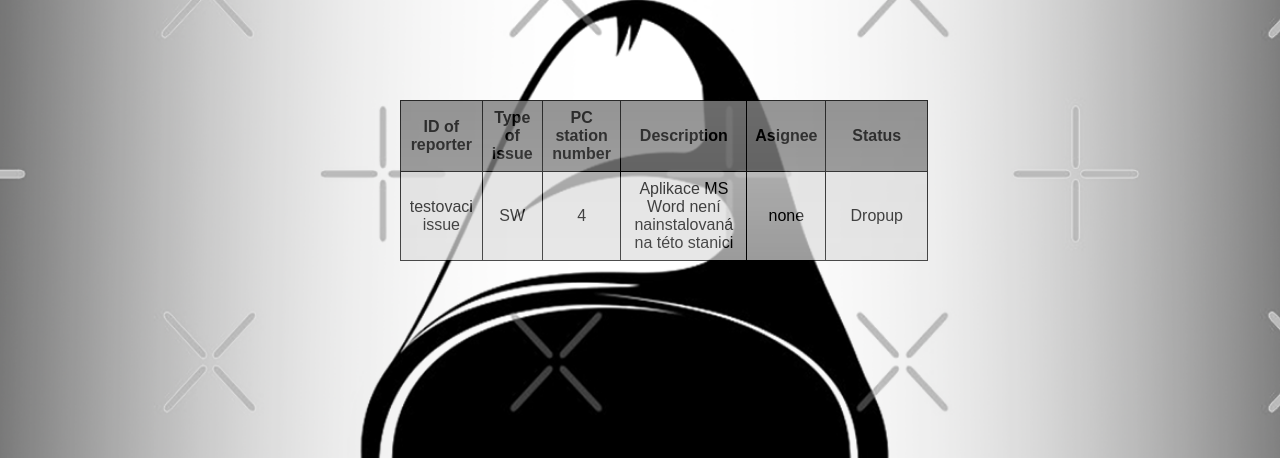
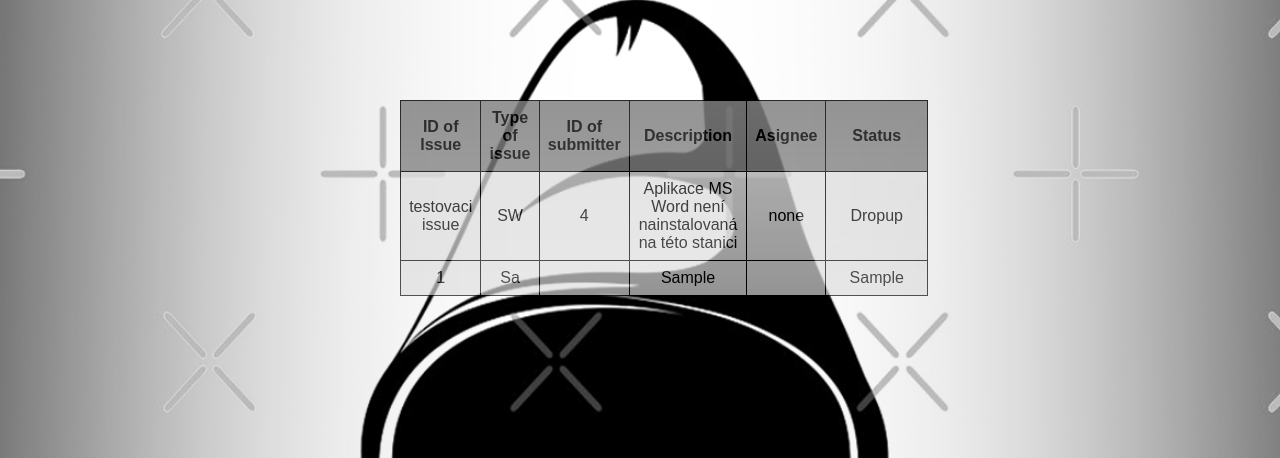
Before and after one commit to Masterhood/Issue-Manager, a PHP site: page /Table.php in a window 1280 px wide. Shown: the part 102-560 px from the top of the page. Run offline with PHP 8.4, Linux system fonts and the light colour scheme; tables that the repository leaves empty or names only in its code hold one stand-in row (values such as "Sample post"); data that the repository does not hold is empty.

Commit message:
Update Table.php
PHP syntax of the Table changed

```diff
--- a/Table.php
+++ b/Table.php
@@ -31,9 +31,9 @@ catch(PDOException $e)
     <div class="table">
        <table>
   <tr>
-    <th>ID of reporter</th>
+    <th>ID of Issue</th>
     <th>Type of issue</th>
-    <th>PC station number</th>
+    <th>ID of submitter</th>
     <th>Description</th>
     <th>Asignee</th>
     <th>Status</th>
@@ -59,7 +59,11 @@ catch(PDOException $e)
   </tr>
   <tr>
    <?php
-        $sql = "select admin.jmeno as jmeno from admin";
+
+
+      $sql = "select IDZadavatele,typ as typ, popis as popis, stav as stav,Resitel from issue;";
+
+
 
         $result = $conn->query($sql);
         $result->setFetchMode(PDO::FETCH_ASSOC);
@@ -67,10 +71,12 @@ catch(PDOException $e)
 
         <?php while ($row = $result->fetch()): ?>
          <tr>
-         <td><?php echo ($row['jmeno']) ?><td>
-         <td><?php echo ($row['admin.prijmeni']) ?><td>
-         <td><?php echo ($row['admin.heslo']) ?><td>
-          <td><?php echo ($row['admin.username'])?><td>
+             <td><?php echo ($row['IDZadavatele']) ?></td>
+             <td><?php echo ($row['typ']) ?></td>
+             <td><?php echo($row['submitter'])?></td>
+             <td><?php echo ($row['popis']) ?></td>
+             <td><?php echo ($row['username.admin'])?></td>
+             <td><?php echo ($row['stav'])?></td>
          </tr>
         <?php endwhile; ?>
 
```
